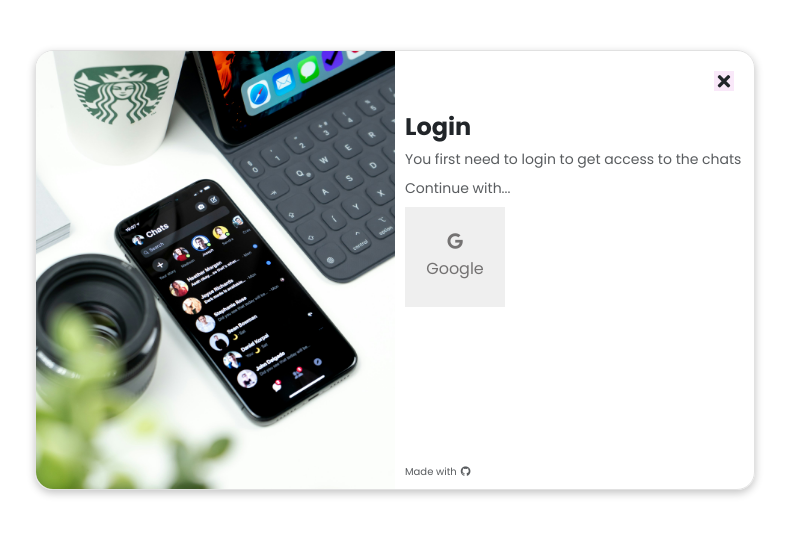
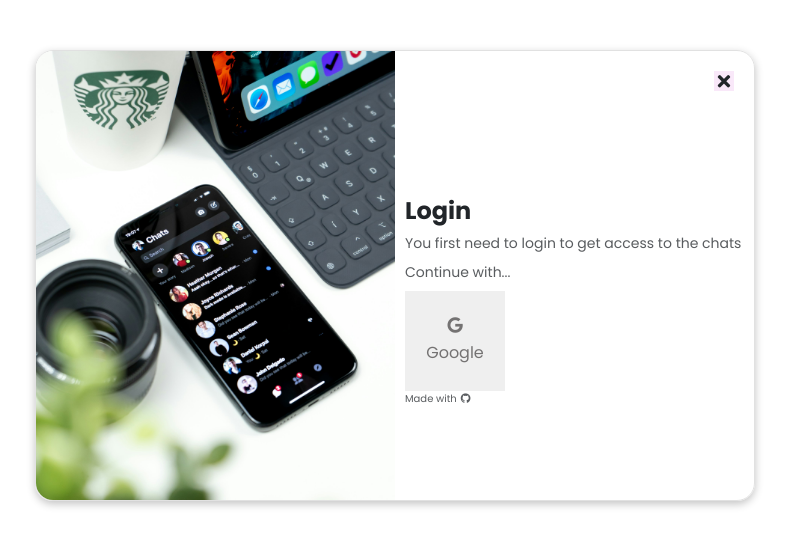
Before and after one commit to scamgi/insta-chat, a React (Create React App) app: page / in a window 1280 px wide. Shown: the top 546 px of the page, without its empty margins (245-1034 px from the left). Built offline with nearby package versions, Linux system fonts and the light colour scheme.

Commit message:
height adjustment in chat

```diff
--- a/src/components/Chat.css
+++ b/src/components/Chat.css
@@ -14,7 +14,7 @@
 .body {
     position: relative;
     width: 720px;
-    height: 440px;
+    height: auto;
     margin: 20px auto;
     border: 1px solid #dddd;
     border-radius: 18px;
--- a/src/components/Chat.js
+++ b/src/components/Chat.js
@@ -84,7 +84,7 @@ export default function Chat(props) {
             <div class="body justify-content-between">
                 <div class=" box-2 d-flex flex-column h-100">
                     <div class="mt-5">
-                        <p class="mb-1 h-1">Welcome to: {room}</p>
+                        <p class="mb-1 h-1">{room.toUpperCase()}</p>
                         <div class="messages">
                             {messages.map(message =>
                                 <p class="text-muted mb-2" key={message.id}>{message.user} <br /> <span class="ms-4 text">{message.text}</span></p>
```
